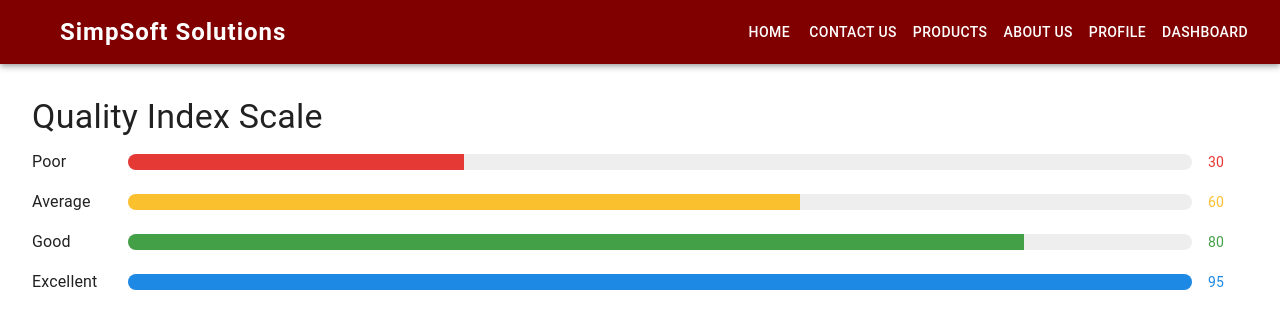
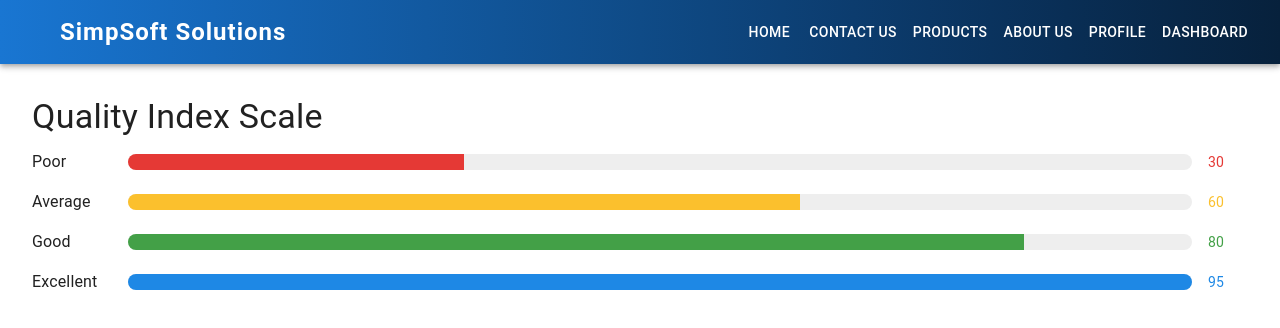
Before and after one commit to nikk0895/Simp_Soft, a React (Create React App) app: page /home in a window 1280 px wide. Shown: the top 328 px of the page. Built offline with nearby package versions, Linux system fonts and the light colour scheme; some icons are missing.

Commit message:
Apply linear gradient to navbar for enhanced UI styling

```diff
--- a/src/theme/theme.ts
+++ b/src/theme/theme.ts
@@ -1,18 +1,26 @@
-// src/theme/theme.ts
 import { createTheme } from '@mui/material/styles';
 
 const theme = createTheme({
   palette: {
     primary: {
-      main: '#800000', // Blue
+      main: '#1976D2',
     },
     secondary: {
-      main: '#f50057', // Pink
+      main: '#f50057',
     },
   },
   shape: {
     borderRadius: 8,
   },
+  components: {
+    MuiAppBar: {
+      styleOverrides: {
+        root: {
+          background: 'linear-gradient(to right, #1976D2, #1567B9, #1259A0, #0F4B87, #0C3C6E, #092E55, #07213C)',
+        },
+      },
+    },
+  },
 });
 
 export default theme;
```
